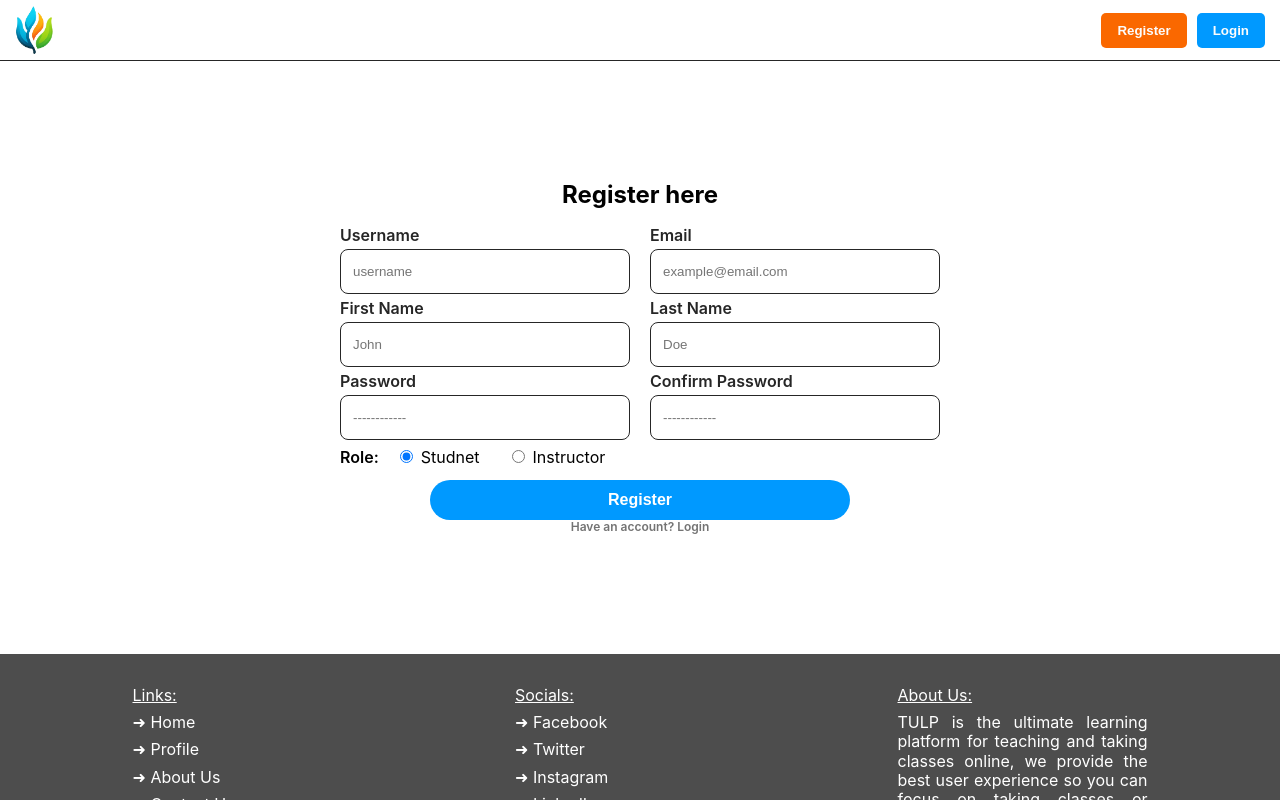
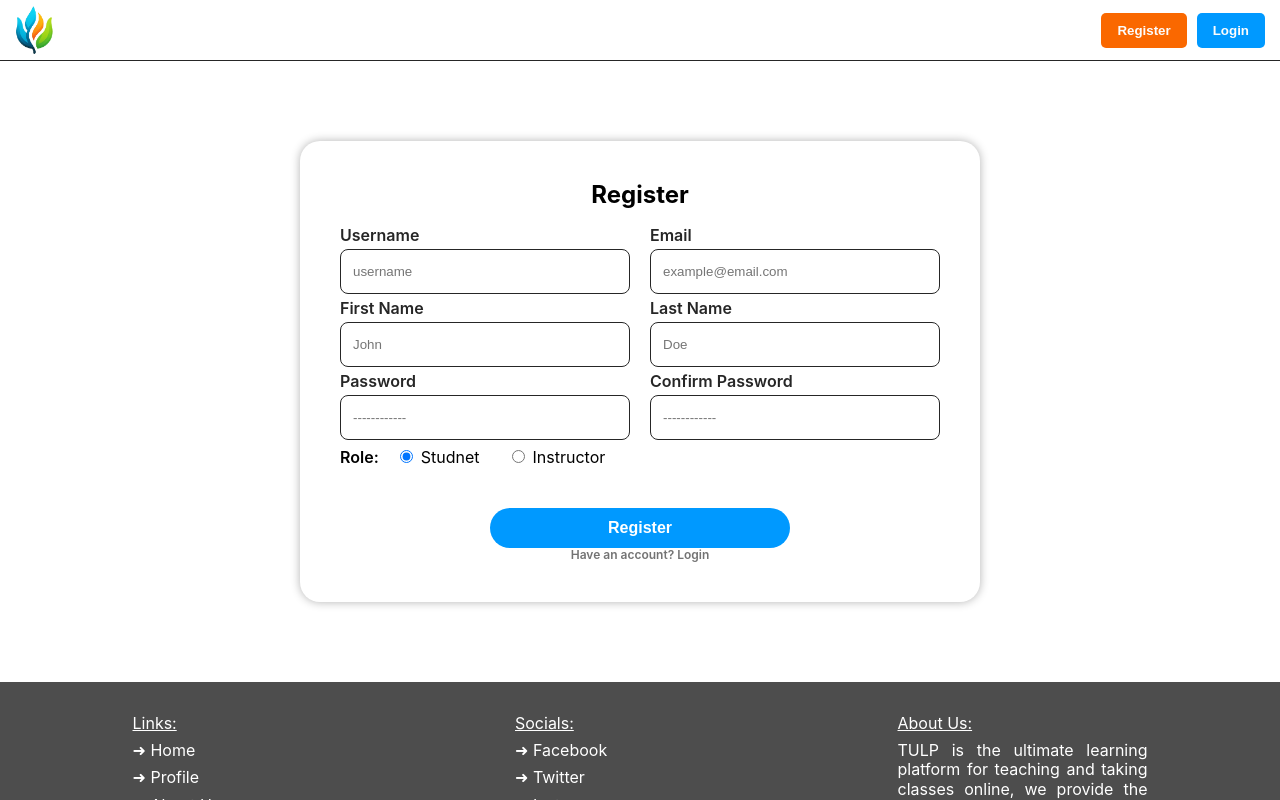
Before and after one commit to AliHakim773/TULP, a React (Vite) app in the folder tulp-frontend/: page /register in a window 1280 px wide. Built offline with nearby package versions, Linux system fonts and the light colour scheme; no server answers.

Commit message:
Frontend: adjusted Register Styles

```diff
--- a/tulp-frontend/src/components/RegisterForm/index.jsx
+++ b/tulp-frontend/src/components/RegisterForm/index.jsx
@@ -13,8 +13,8 @@ const RegisterForm = () => {
 
   return (
     <section className='register-section w-100 flex column center'>
-      <div className='form-wrapper'>
-        <h2 className='semmi-bold'>Register here</h2>
+      <div className='form-wrapper shadow'>
+        <h2 className='semmi-bold'>Register</h2>
         <form className='register-form'>
           <div className='register-inputs'>
             {inputs.map((pair, i) => (
--- a/tulp-frontend/src/components/RegisterForm/styles.css
+++ b/tulp-frontend/src/components/RegisterForm/styles.css
@@ -11,10 +11,10 @@
 }
 
 .register-submit {
-  margin-top: 0.75rem;
+  margin-top: 2.5rem;
 }
 .register-submit-btn {
-  width: 70%;
+  width: 50%;
 }
 .register-form-pair {
   display: flex;
```
